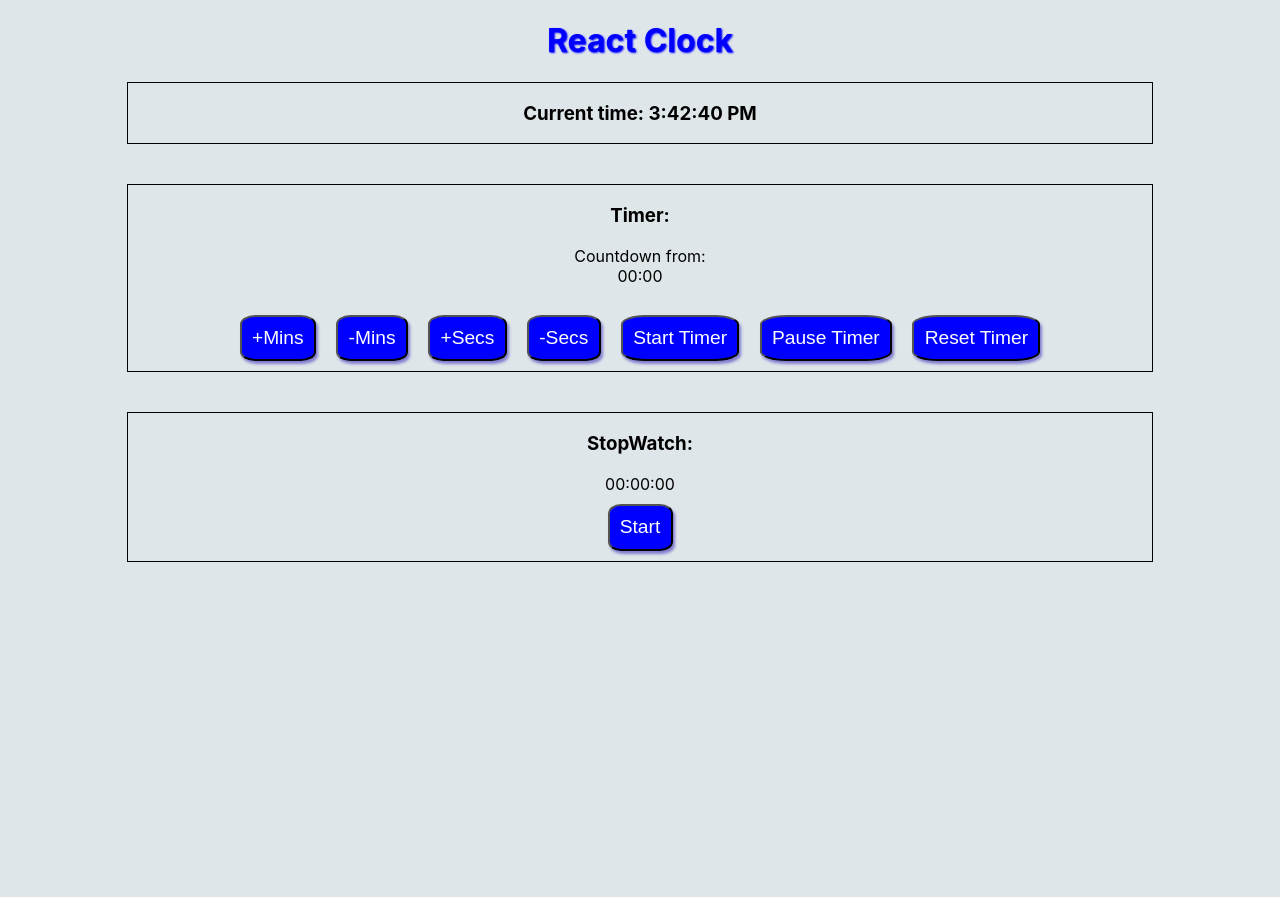
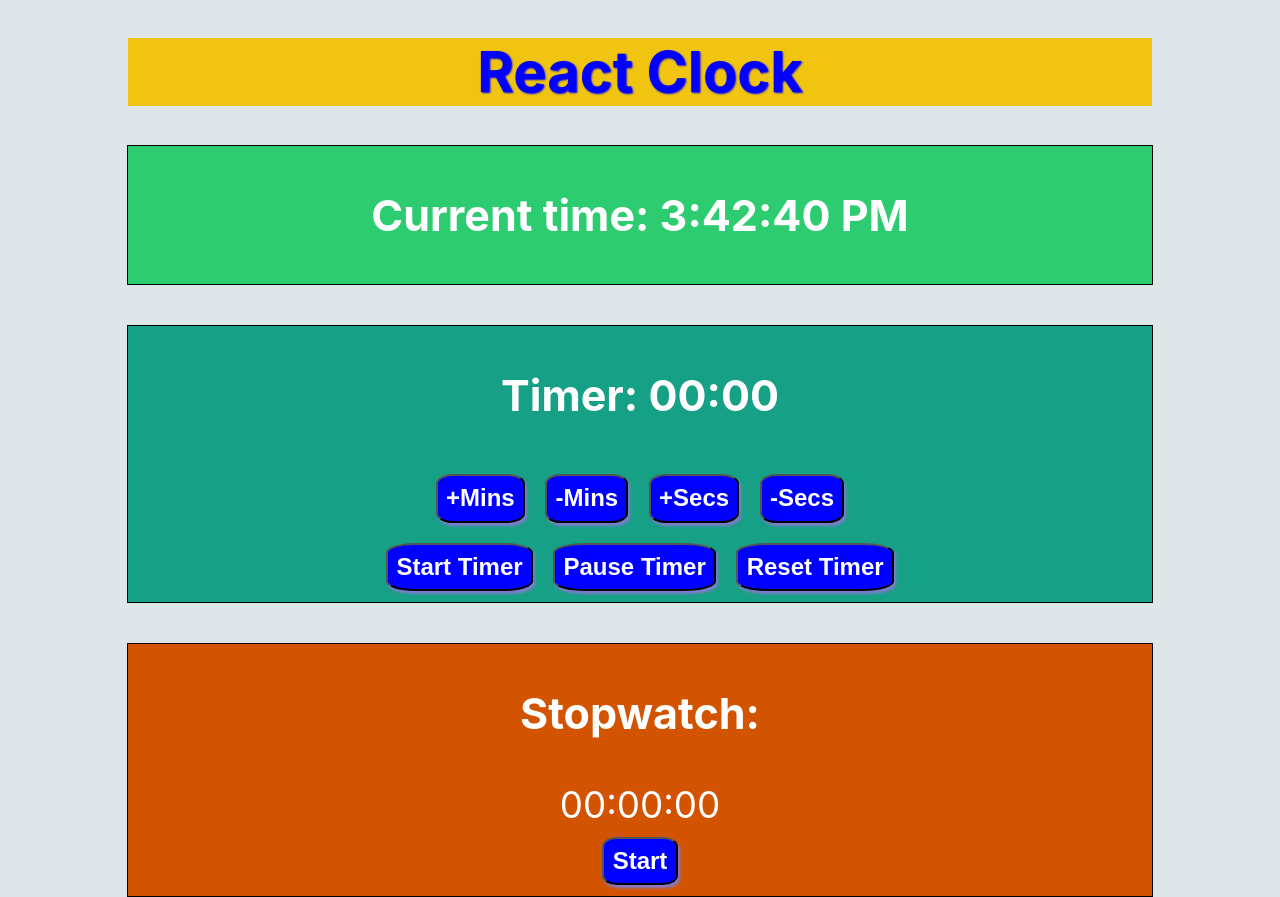
Before and after one commit to michaelohalloran/react-clock, a React (Create React App) app: page / in a window 1280 px wide. Before the commit the page ends 800 px from the top, so only its background shows below. Built offline with nearby package versions, Linux system fonts and the light colour scheme.

Commit message:
finish stopwatch and styles

```diff
--- a/src/App.css
+++ b/src/App.css
@@ -3,25 +3,44 @@ body {
   background-color: rgba(223, 230, 233,1.0);
 }
 
-
 .title {
   color: blue;
   text-shadow: 1px 1px 2px;
-  font-size: 2rem;
+  font-size: 3.5rem;
+  margin: 3% auto;
+  width: 80%;
+  background-color: rgba(241,196,15 ,1);
 }
 
 .timer-container, .sw-container, .clock {
   border: 1px solid black;
   margin: 0 auto;
   width: 80%;
+  font-size: 2.3rem;
+  color: white;
+}
+
+.clock {
+  background-color: rgba(46,204,113 ,1);
+  color: white;
+  font-size: 2.3rem;
+}
+
+.timer-container {
+  background-color: rgba(22,160,133 ,1);
+}
+
+.sw-container {
+  background-color: rgba(211,84,0 ,1);
 }
 
 .btns {
   margin: 1%;
-  padding: 1%;
+  padding: 0.8%;
   color: white;
   background-color: blue;
-  font-size: 1.2rem;
+  font-size: 1.5rem;
+  font-weight: bold;
   border-radius: 20%;
   box-shadow: 2px 3px 3px #807bcf;
 }
@@ -29,4 +48,5 @@ body {
 .btns:hover {
   background-color: white;
   color: blue;
+  cursor: pointer;
 }
--- a/src/App.js
+++ b/src/App.js
@@ -1,56 +1,39 @@
 import React, { Component } from 'react';
 import './App.css';
 import Clock from './Clock';
-import Timer from './Timer';
 import TimerContainer from './TimerContainer';
-import Button from './Button';
-import Stopwatch from './Stopwatch';
 import StopwatchContainer from './StopwatchContainer';
-
-
 
 class App extends Component {
 
   constructor() {
     super();
-    // let now = new Date().toLocaleTimeString();
     this.state = {
       currentTime: 0,
       loading: true,
       timerMins: '00',
       timerSecs: '00',
       startTimerFlag: false,
-      timerMsg: '',
-      swMins: '00',
-      swSecs: '00',
-      swMs: '00',
       startedSWFlag: false,
       pausedSWFlag: false,
-      swStart: null,
-      swStartTime: null,
-      starter: 0,
-      currentMs: 0,
-      currentSecs: 0,
-      currentMins: 0,
-      cMsShow: '00',
-      cSecShow: '00',
-      cMinShow: '00',
+      startingSWBaseTime: 0,
+      stopwatchwMs: 0,
+      stopwatchSecs: 0,
+      stopwatchMins: 0,
+      swMsDisplay: '00',
+      swSecsDisplay: '00',
+      swMinsDisplay: '00',
     }
     this.getTime = this.getTime.bind(this);
     this.changeTimer = this.changeTimer.bind(this);
-    this.formatTime = this.formatTime.bind(this);
+    this.formatTimerTime = this.formatTimerTime.bind(this);
     this.countdown = this.countdown.bind(this);
     this.startTimer = this.startTimer.bind(this);
-    // this.decreaseSecs = this.decreaseSecs.bind(this);
     this.resetTimer = this.resetTimer.bind(this);
-    this.testStart = this.testStart.bind(this);
   }
 
-  //er interval to show time each second
+  //setInterval to show current time each second
   componentDidMount() {
-    // this.setState({
-    //   loading: false
-    // });
     this.timer = setInterval(this.getTime, 1000);
   }
 
@@ -59,7 +42,6 @@ class App extends Component {
     clearInterval(this.timer);
   }
 
-  //get currentMs time, change state
   //change loading to false once time is obtained
   getTime() {
     const time = new Date().toLocaleTimeString();
@@ -71,38 +53,34 @@ class App extends Component {
 
   //take in a time 0 or more, format with leading 0's
   //disallows negative time by sticking at 00 if decrementing from 00
-  formatTime(preTime) {
+  formatTimerTime(preTime) {
     return preTime >=0 && preTime <=59 ? preTime < 10 ? `0${preTime}` : preTime : `00`;
   }
 
   //Grabs button value and adds or subtracts mins/secs based on value
   changeTimer(e) {
-    // console.log('inside changeTimer : ', e.target.value);
-    // e.target.value == '+Mins' ? this.setState({timerMins: 3}) : console.log('null');
     switch(e.target.value) {
       case '+Mins':
         this.setState((prevState)=> {
           //change timerMins to number before incrementing, format it correctly
-          return {timerMins: this.formatTime(+prevState.timerMins+1)}
+          return {timerMins: this.formatTimerTime(+prevState.timerMins+1)}
         });
-        // console.log(e.target.value);
         break;
       case '-Mins':
         this.setState((prevState)=> {
-          return {timerMins: this.formatTime(+prevState.timerMins-1)}
+          return {timerMins: this.formatTimerTime(+prevState.timerMins-1)}
         });
         break;
       case '+Secs':
         this.setState((prevState)=> {
           //if at 59, add to mins also
           if(prevState.timerSecs === '59') {
-            // console.log(`At secs 59, state is ${typeof prevState.timerSecs}`);
             return {
-              timerMins: this.formatTime(+prevState.timerMins + 1),
-              timerSecs: this.formatTime(+prevState.timerSecs+1)
+              timerMins: this.formatTimerTime(+prevState.timerMins + 1),
+              timerSecs: this.formatTimerTime(+prevState.timerSecs+1)
             }
           } else {
-            return {timerSecs: this.formatTime(+prevState.timerSecs + 1)}
+            return {timerSecs: this.formatTimerTime(+prevState.timerSecs + 1)}
           }
         });
         break;
@@ -112,10 +90,10 @@ class App extends Component {
           if(prevState.timerSecs === '00' && prevState.timerMins !== '00') {
               return {
                 timerSecs: '59',
-                timerMins: this.formatTime(+prevState.timerMins - 1)
+                timerMins: this.formatTimerTime(+prevState.timerMins - 1)
               }
           } else {
-              return {timerSecs: this.formatTime(+prevState.timerSecs-1)}
+              return {timerSecs: this.formatTimerTime(+prevState.timerSecs-1)}
           }
         });
         break;
@@ -130,12 +108,12 @@ class App extends Component {
         //if secs aren't at 0, decrement them
         if(prevState.timerSecs !== '00') {
           return {
-            timerSecs: this.formatTime(+prevState.timerSecs - 1),
+            timerSecs: this.formatTimerTime(+prevState.timerSecs - 1),
           }
         } else if (prevState.timerSecs === '00' && prevState.timerMins !== '00') {
           //if timerSecs are at 00 but mins remain, mins go down 1 and secs go down to 59
           return {
-            timerMins: this.formatTime(+prevState.timerMins - 1),
+            timerMins: this.formatTimerTime(+prevState.timerMins - 1),
             timerSecs: '59'
           }
         }
@@ -143,7 +121,6 @@ class App extends Component {
   }
 
   startTimer() {
-    console.log('hit er timer');
     const {startTimerFlag, timerMins, timerSecs} = this.state;
      //if timer isn't started and timer is at 0, tell them to add time before starting
     if(!startTimerFlag && timerMins === '00' && timerSecs === '00') {
@@ -156,22 +133,14 @@ class App extends Component {
     }
   }
 
-  //clears the setInterval
-  stopCountdown = ()=> {
+  //responds to pause btn press by clearing setInterval
+  pauseTimer = ()=> {
     clearInterval(this.decreaseSecs);
-  }
-
-
-  //responds to pause btn press
-  pauseTimer = ()=> {
-    console.log('hit pause');
-    this.stopCountdown();
   }
 
   //stops count and resets state values
   resetTimer() {
-    console.log('hit reset');
-    this.stopCountdown();
+    this.pauseTimer();
     this.setState({
       timerSecs: '00',
       timerMins: '00',
@@ -183,103 +152,66 @@ class App extends Component {
 ////////////////////////////////////STOPWATCH FUNCTIONS/////////////////////////////////////
 //  ************************************************************************************
 
-  stopwatchDisplay = ()=> {
-    // console.log('hit stopwatch countdown');
-    // const {startedSWFlag, swMins, swSecs, swMs} = this.state;
-    let {swStart, swStartTime, startedSWFlag, pausedSWFlag} = this.state;
-    let currentDate = new Date();
-    let currentTimeStamp = currentDate.getTime();
-    let ms = currentTimeStamp - swStartTime;
-    let msDisplay = this.formatMs(ms);
-    let secs = (ms - ms%1000)/1000; //ex: 8547 ms - 547 ms = 8000, then 8000/1000 = 8secs
-    let secsDisplay = this.formatSWTime(secs);
-    let mins = (secs - secs%60)/60; //ex: 127 secs - 7 secs = 120 secs, then 120/60 = 2 mins
-    let minsDisplay = this.formatSWTime(mins);
+  //startingBaseTime is now (when function runs); stopwatchwMs is either 0 or paused state of stopwatchwMs
+  setSWValues =()=> {
     this.setState({
-      swMins: minsDisplay,
-      swSecs: secsDisplay,
-      swMs: msDisplay,
-      startedSWFlag: true,
-    });
-    // console.log(`mins: ${minsDisplay} secs: ${secsDisplay} ms: ${msDisplay}`);
-  }
-
-  calcSWStart = ()=> {
-    this.setState({
-      swStart: new Date(),
-      swStartTime: (new Date()).getTime()
-    });
-  }
-
-  //starter is right now; currentMs is either 0 or paused state of currentMs
-  setSWValues =()=> {
-    // let cMsecs = this.state.currentMs;
-    // let cSecs = (cMsecs - cMsecs%1000)/1000;
-    // console.log('cMsecs and type: ', +cMsecs, typeof cMsecs);
-    // console.log('cSecs and type: ', cSecs, typeof cSecs);
-    this.setState({
-      starter: (new Date()).getTime() - this.state.currentMs, //now - 0 or now - paused
-      currentMs: this.state.currentMs,
-      // currentSecs: cSecs,
-      currentSecs: (this.state.currentMs - (this.state.currentMs%1000))/1000,
-      currentMins: (this.state.currentSecs - this.state.currentSecs%60)/60
+      startingSWBaseTime: (new Date()).getTime() - this.state.stopwatchwMs, //now - 0 or now - paused
+      stopwatchwMs: this.state.stopwatchwMs,
+      stopwatchSecs: (this.state.stopwatchwMs - (this.state.stopwatchwMs%1000))/1000, //ex: 8547 ms - 547 ms = 8000, then 8000/1000 = 8secs
+      stopwatchMins: (this.state.stopwatchSecs - this.state.stopwatchSecs%60)/60 //ex: 127 secs - 7 secs = 120 secs, then 120/60 = 2 mins
     });
   }
 
   //get starting state values, set up setInterval
-  testStart() {
-    console.log('hit test start');
+  updateRunningSWDisplay = ()=> {
     this.setSWValues();
-    console.log('initialSWVals: ', this.state.currentMs, this.state.currentSecs);
-    console.log('types: ', typeof this.state.currentMs, typeof this.state.currentSecs);
-    this.startTest = setInterval(()=> this.setState({
-      currentMs: (new Date()).getTime() - this.state.starter,
-      currentSecs: (this.state.currentMs - (this.state.currentMs%1000))/1000,
-      currentMins: (this.state.currentSecs - this.state.currentSecs%60)/60,
-      cMsShow: this.formatMs(this.state.currentMs),
-      cSecShow: this.formatSWTime(this.state.currentSecs),
-      cMinShow: this.formatSWTime(this.state.currentMins)
+    this.startSWatch = setInterval(()=> this.setState({
+      stopwatchwMs: (new Date()).getTime() - this.state.startingSWBaseTime,
+      stopwatchSecs: (this.state.stopwatchwMs - (this.state.stopwatchwMs%1000))/1000,
+      stopwatchMins: (this.state.stopwatchSecs - this.state.stopwatchSecs%60)/60,
+      swMsDisplay: this.formatMs(this.state.stopwatchwMs),
+      swSecsDisplay: this.formatSWTime(this.state.stopwatchSecs),
+      swMinsDisplay: this.formatSWTime(this.state.stopwatchMins)
     }), 1);
   }
 
-  startSW = ()=> {
+  handleStartStopwatch = ()=> {
     const {startedSWFlag, pausedSWFlag} = this.state;
-
-    //if not yet started, then calculate a starting point
+    //if not yet started, then set flag to true
     if(!startedSWFlag) {
-      console.log('hit er SW new');
-      this.calcSWStart();
-      this.testStart();
-      this.startStopwatch = setInterval(this.stopwatchDisplay,1);
+      this.setState({startedSWFlag: true});
     }
-    //if resuming from pause, use paused timestamp for count
+    //if resuming from pause, change paused flag
     else if(pausedSWFlag) {
-      console.log('resuming from pause, timestamp is', this.state.swStartTime);
-      this.testStart();
-      this.startStopwatch = setInterval(this.stopwatchDisplay,1);
+      this.setState({pausedSWFlag: false});
     }
+    this.updateRunningSWDisplay();
   }
 
-  pauseSW = ()=> {
-    console.log('hit pauseSW');
+  handlePauseStopwatch = ()=> {
     //stop the running SW
-    clearInterval(this.startTest);
-    clearInterval(this.startStopwatch);
+    clearInterval(this.startSWatch);
+    // clearInterval(this.handleStartStopwatch);
     //change paused flag
     this.setState({
       pausedSWFlag: true,
     });
   }
 
-  resetSW = ()=> {
-    console.log('hit resetSW');
+  handleResetStopwatch = ()=> {
     //pause the stopwatch
-    this.pauseSW();
+    this.handlePauseStopwatch();
     //reset the display and reset flag to false
     this.setState({
       swMins: '00',
       swSecs: '00',
       swMs: '00',
+      stopwatchwMs: 0,
+      stopwatchSecs: 0,
+      stopwatchMins: 0,
+      swMsDisplay: '00',
+      swSecsDisplay: '00',
+      swMinsDisplay: '00',
       startedSWFlag: false,
       pausedSWFlag: false,
     });
@@ -331,11 +263,11 @@ class App extends Component {
       timerSecs,
       startTimerFlag,
       timerMsg,
-      swMins,
-      swSecs,
-      swMs,
       startedSWFlag,
       pausedSWFlag,
+      swMsDisplay,
+      swSecsDisplay,
+      swMinsDisplay
     } = this.state;
 
     return (
@@ -354,10 +286,10 @@ class App extends Component {
         <br />
         <br />
         <StopwatchContainer
-          stopwatch={{swMins, swSecs, swMs, startedSWFlag, pausedSWFlag}}
-          pauseSW={this.pauseSW}
-          resetSW={this.resetSW}
-          startSW={this.startSW}
+          stopwatch={{swMsDisplay,swSecsDisplay,swMinsDisplay, startedSWFlag, pausedSWFlag}}
+          handlePauseStopwatch={this.handlePauseStopwatch}
+          handleResetStopwatch={this.handleResetStopwatch}
+          handleStartStopwatch={this.handleStartStopwatch}
         />
       </div>
     );
--- a/src/Stopwatch.js
+++ b/src/Stopwatch.js
@@ -1,12 +1,12 @@
 import React, {Component} from 'react';
-import Button from './Button';
 
 class Stopwatch extends Component {
     render() {
-        const {swMins, swSecs, swMs, startedSWFlag} = this.props.stopwatch;
+        const {swMsDisplay,swSecsDisplay,swMinsDisplay} = this.props.stopwatch;
         return (
             <div>
-                {swMins}:{swSecs}:{swMs}
+                <h3>Stopwatch:</h3>
+                {swMinsDisplay}:{swSecsDisplay}:{swMsDisplay}
             </div>
         )
     }
--- a/src/StopwatchBtns.js
+++ b/src/StopwatchBtns.js
@@ -3,23 +3,25 @@ import Button from './Button';
 
 const StopwatchBtns = (props)=> {
 
-    const {startSW, pauseSW, resetSW, resumeSW} = props;
+    const {handleStartStopwatch, handlePauseStopwatch, handleResetStopwatch} = props;
     const {startedSWFlag, pausedSWFlag} = props.status;
 
-    // //only show resumeBtn if sw has been paused
-    // const resumeBtn = pausedSWFlag ? <Button onClick={resumeSW} value="Resume"/>: null;
-    const otherBtns = startedSWFlag ? (
-        <span>
-            <Button onClick={pauseSW} value="Pause"/>
-            <Button onClick={resetSW} value="Reset"/>
-        </span>
-    ): null;
+    //only show pause if sw has been started and paused
+    const pauseBtn = startedSWFlag && !pausedSWFlag? <Button onClick={handlePauseStopwatch} value="Pause"/> : null;
+    //only show reset if sw has been started
+    const resetBtn = startedSWFlag ? <Button onClick={handleResetStopwatch} value="Reset"/> : null;
+    // const resetBtn = startedSWFlag ? (
+    //     <span>
+    //         <Button onClick={pauseSW} value="Pause"/>
+    //         <Button onClick={resetSW} value="Reset"/>
+    //     </span>
+    // ): null;
 
     return (
         <div>
-            <Button onClick={startSW} value="Start"/>
-            {/* {resumeBtn} */}
-            {otherBtns}
+            <Button onClick={handleStartStopwatch} value="Start"/>
+            {pauseBtn}
+            {resetBtn}
         </div>
     );
 }
--- a/src/StopwatchContainer.js
+++ b/src/StopwatchContainer.js
@@ -5,18 +5,22 @@ import StopwatchBtns from './StopwatchBtns';
 
 class StopwatchContainer extends Component {
     render() {
-        const {swMins, swSecs, swMs, startedSWFlag, pausedSWFlag} = this.props.stopwatch;
-        const {resetSW, pauseSW, resumeSW, startSW} = this.props;
+        const {
+            swMsDisplay,
+            swSecsDisplay,
+            swMinsDisplay,
+            startedSWFlag,
+            pausedSWFlag
+        } = this.props.stopwatch;
+        const {handleResetStopwatch, handlePauseStopwatch, handleStartStopwatch} = this.props;
 
         return (
             <div className="sw-container">
-                <h3>StopWatch:</h3>
-                <Stopwatch stopwatch={{swMins, swSecs, swMs, startedSWFlag}}/>
+                <Stopwatch stopwatch={{swMsDisplay,swSecsDisplay,swMinsDisplay,startedSWFlag}}/>
                 <StopwatchBtns
-                    startSW={startSW}
-                    pauseSW={pauseSW}
-                    resetSW={resetSW}
-                    resumeSW={resumeSW}
+                    handleStartStopwatch={handleStartStopwatch}
+                    handlePauseStopwatch={handlePauseStopwatch}
+                    handleResetStopwatch={handleResetStopwatch}
                     status={{startedSWFlag, pausedSWFlag}}
                 />
             </div>
--- a/src/Timer.js
+++ b/src/Timer.js
@@ -4,23 +4,21 @@ import React, {Component} from 'react';
 class Timer extends Component {
 
   render() {
-    const {timerMins, timerSecs, startTimerFlag, timerMsg} = this.props.time;
+    const {timerMins, timerSecs, startTimerFlag} = this.props.time;
 
     //if timer has started and hit 0, show msg
     let msg;
-    // msg = (startTimerFlag && timerMins ==='00' && timerSecs === '00') ? <h3>Time's up!</h3> : timerMsg;
-    if(!startTimerFlag && timerMins === '00' && timerSecs === '00') {
-      msg = <h3>{timerMsg}</h3>;
-    } else if(startTimerFlag && timerMins ==='00' && timerSecs === '00') {
-      msg = <h3>Time's up!</h3>;
-    }
 
-    let timerDisplay = <div>{timerMins}:{timerSecs}</div>;
+    msg = (startTimerFlag && timerMins ==='00' && timerSecs === '00') ?
+      <h3 class="timer-msg">Time's up!</h3> :
+      null
+    ;
+
+    let timerDisplay = <span>{timerMins}:{timerSecs}</span>;
 
     return (
       <div>
-        Countdown from:
-        {timerDisplay}
+        <h3>Timer: {timerDisplay}</h3>
         {msg}
       </div>
     );
--- a/src/TimerBtns.js
+++ b/src/TimerBtns.js
@@ -5,6 +5,7 @@ const TimerBtns = (props)=> {
 
     const {changeTimer, startTimer, pauseTimer, resetTimer} = props;
     return (
+        <div>
             <div>
                 <Button onClick={changeTimer} value="+Mins">
                 </Button>
@@ -14,6 +15,8 @@ const TimerBtns = (props)=> {
                 </Button>
                 <Button onClick={changeTimer} value="-Secs">
                 </Button>
+            </div>
+            <div>
                 <Button onClick={startTimer}>
                     Start Timer
                 </Button>
@@ -24,6 +27,7 @@ const TimerBtns = (props)=> {
                     Reset Timer
                 </Button>
             </div>
+        </div>
     );
 }
 
--- a/src/TimerContainer.js
+++ b/src/TimerContainer.js
@@ -9,7 +9,6 @@ const TimerContainer = (props)=> {
 
    return (
         <div className="timer-container" >
-            <h3>Timer:</h3>
             <Timer time={{timerMins, timerSecs, startTimerFlag, timerMsg}}/>
             <TimerBtns
                 changeTimer={changeTimer}
@@ -19,30 +18,6 @@ const TimerContainer = (props)=> {
             />
         </div>
    );
-
-        {/* <Timer time={{timerMins, timerSecs, startTimerFlag}}/>
-
-        <Button onClick={this.changeTimer} value="+Mins">
-            Add minutes
-        </Button>
-        <Button onClick={this.changeTimer} value="-Mins">
-            Decrease minutes
-        </Button>
-        <Button onClick={this.changeTimer} value="+Secs">
-            Add seconds
-        </Button>
-        <Button onClick={this.changeTimer} value="-Secs">
-            Decrease seconds
-        </Button>
-        <Button onClick={this.startTimer}>
-            Start Timer
-        </Button>
-        <Button onClick={this.pauseTimer}>
-            Pause Timer
-        </Button>
-        <Button onClick={this.resetTimer}>
-            Reset Timer
-        </Button> */}
 }
 
 export default TimerContainer;
```
Lines whose indentation alone changed are shown as unchanged.
